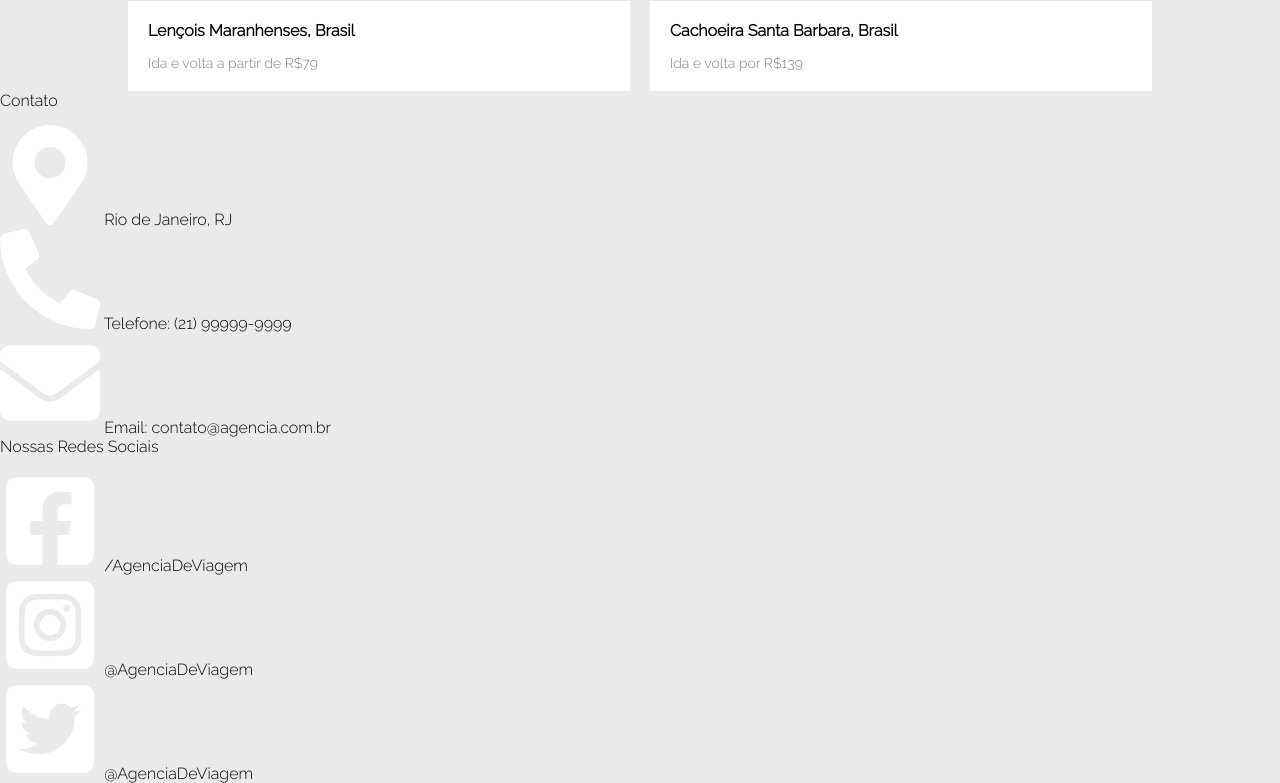
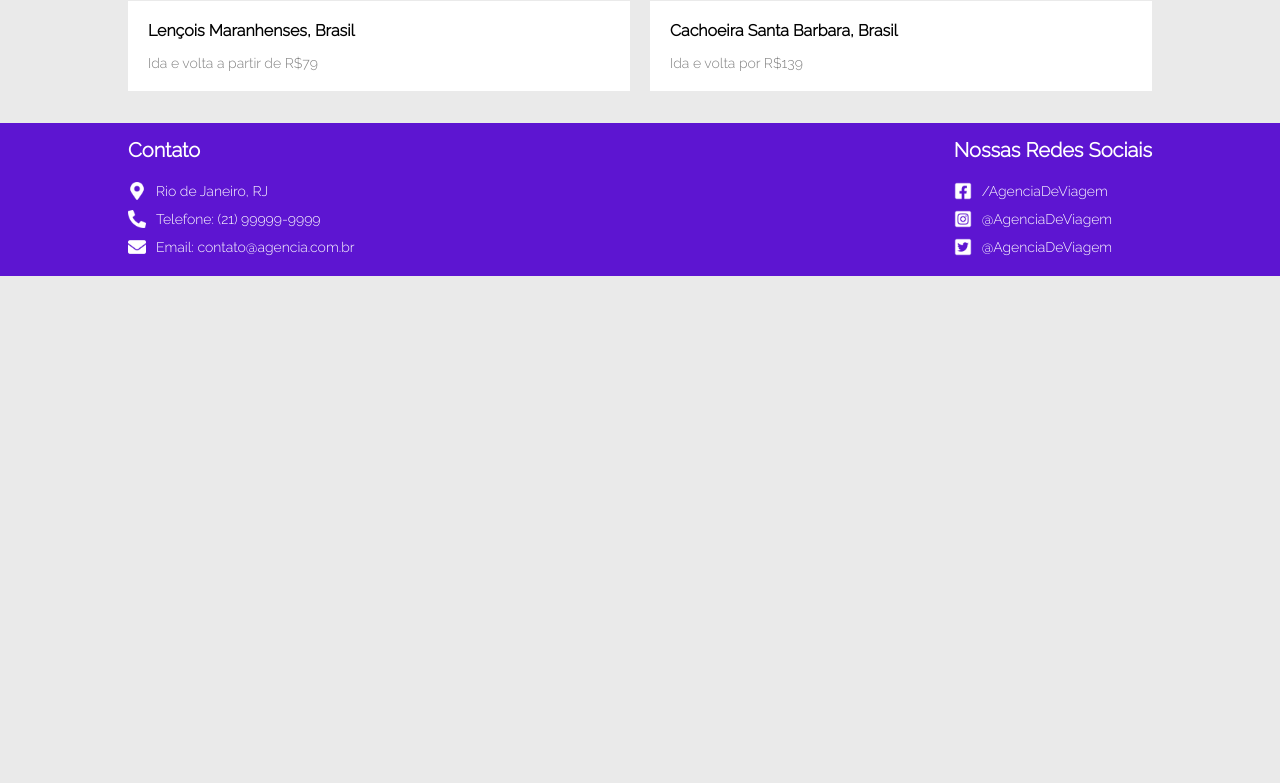
Before and after one commit to RoberthVieira/Projeto-Agencia-de-Viagens, a plain HTML site: page index.html in a window 1280 px wide. Shown: the part 1786-2569 px from the top of the page. After the commit the page ends 2062 px from the top, so only its background shows below. Drawn offline with Linux system fonts and the light colour scheme.

Commit message:
Atualização CSS

```diff
--- a/CSS/style.css
+++ b/CSS/style.css
@@ -268,3 +268,43 @@ figcaption{
 }
 
 /*RODAPE*/
+footer{
+    width: 100%;
+    background-color: #5d15d1;
+    margin-top: 32px;
+}
+
+footer .largura-definida{
+    margin: 0 auto;
+    display: flex;
+    justify-content: space-between;
+}
+
+.box-rede-sociais, .box-contato{
+    display: flex;
+    flex-direction: column;
+    margin: 15px 0 15px 0;
+}
+
+.box-rede-sociais h3, .box-contato h3{
+    color: #fff;
+    margin-bottom: 15px;
+    font-size: 20px;
+    font-weight: bold;
+}
+
+.contato{
+    display: flex;
+    align-items: center;
+    margin: 5px 0 5px 0;
+}
+
+.contato img{
+    width: 18px;
+}
+
+.contato span{
+    color: #fff;
+    font-size: 14px;
+    margin-left: 10px;
+}
--- a/index.html
+++ b/index.html
@@ -166,7 +166,7 @@
         </section>
     </main>
     <footer>
-        <div class="secao-largura-definida">
+        <div class="largura-definida">
             <div class="box-contato">
                 <h3>Contato</h3>
                 <div class="contato">
```
